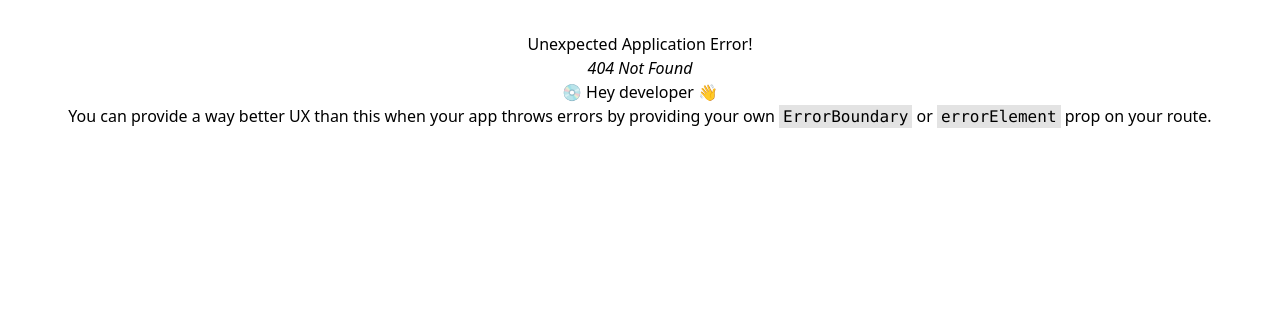
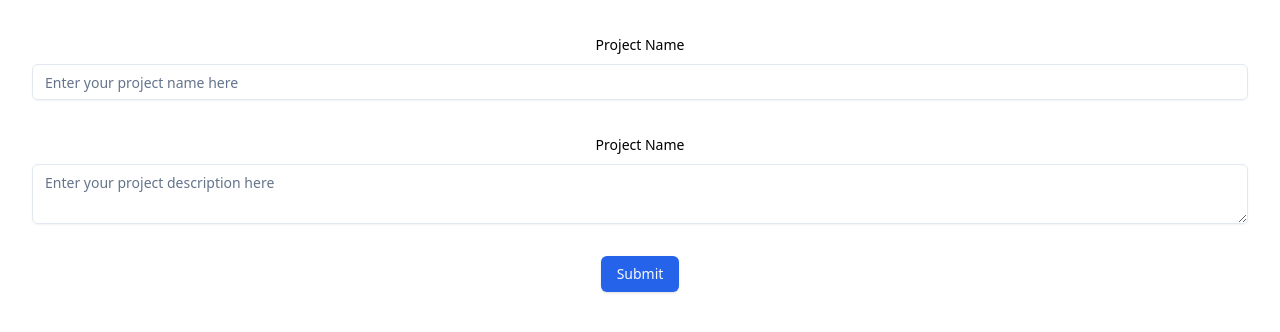
Before and after one commit to Rinaldy-Adin/if4035-blockchain-crowdfunding, a React (Vite) app in the folder frontend/: page /project/new in a window 1280 px wide. Before the commit this address had no page. Shown: the top 332 px of the page. Built offline with nearby package versions, Linux system fonts and the light colour scheme.

Commit message:
feat: initial new project page TODO: figure out why css not workin on local

```diff
--- a/frontend/src/App.tsx
+++ b/frontend/src/App.tsx
@@ -3,12 +3,17 @@
 import { createBrowserRouter, RouterProvider } from 'react-router-dom';
 import { AuthProvider } from './context/auth-context.tsx';
 import { Toaster } from '@/components/ui/toaster.tsx';
+import NewProjectPage from './components/NewProjectPage.tsx';
 
 function App() {
   const router = createBrowserRouter([
     {
       path: '/',
       element: <Profile />,
+    },
+    {
+      path: '/project/new',
+      element: <NewProjectPage />,
     },
   ]);
 
--- /dev/null
+++ b/frontend/src/components/NewProjectPage.tsx
@@ -0,0 +1,69 @@
+import { useForm } from 'react-hook-form';
+import { useAuthContext } from '../context/auth-context.tsx';
+import { z } from 'zod';
+import { zodResolver } from '@hookform/resolvers/zod';
+import { Form, FormControl, FormDescription, FormField, FormItem, FormLabel, FormMessage } from './ui/form.tsx';
+import { Input } from './ui/input.tsx';
+import { Button } from './ui/button.tsx';
+import { Textarea } from './ui/textarea.tsx';
+
+const newProjectFormSchema = z.object({
+  name: z.string().min(2, {
+    message: "The project name should at least be 2 characters.",
+  }),
+  description: z.string(),
+})
+
+type newProjectFormType = z.infer<typeof newProjectFormSchema>;
+
+export default function NewProjectPage() {
+  const { userAcc } = useAuthContext();
+
+  const form = useForm<newProjectFormType>({
+    resolver: zodResolver(newProjectFormSchema),
+    defaultValues: {
+      name: '',
+      description: '',
+    }
+  })
+
+  function onSubmit(values: newProjectFormType) {
+    console.log(values)
+  }
+
+  return (
+    <div>
+      <Form {...form}>
+        <form onSubmit={form.handleSubmit(onSubmit)} className="space-y-8">
+          <FormField
+            control={form.control}
+            name="name"
+            render={({ field }) => (
+              <FormItem>
+                <FormLabel>Project Name</FormLabel>
+                <FormControl>
+                  <Input placeholder="Enter your project name here" {...field} />
+                </FormControl>
+                <FormMessage />
+              </FormItem>
+            )}
+          />
+          <FormField
+            control={form.control}
+            name="description"
+            render={({ field }) => (
+              <FormItem>
+                <FormLabel>Project Name</FormLabel>
+                <FormControl>
+                  <Textarea placeholder="Enter your project description here" {...field} />
+                </FormControl>
+                <FormMessage />
+              </FormItem>
+            )}
+          />
+          <Button type="submit">Submit</Button>
+        </form>
+      </Form>
+    </div>
+  );
+}
--- /dev/null
+++ b/frontend/src/components/ui/form.tsx
@@ -0,0 +1,176 @@
+import * as React from "react"
+import * as LabelPrimitive from "@radix-ui/react-label"
+import { Slot } from "@radix-ui/react-slot"
+import {
+  Controller,
+  ControllerProps,
+  FieldPath,
+  FieldValues,
+  FormProvider,
+  useFormContext,
+} from "react-hook-form"
+
+import { cn } from "@/lib/utils"
+import { Label } from "@/components/ui/label"
+
+const Form = FormProvider
+
+type FormFieldContextValue<
+  TFieldValues extends FieldValues = FieldValues,
+  TName extends FieldPath<TFieldValues> = FieldPath<TFieldValues>
+> = {
+  name: TName
+}
+
+const FormFieldContext = React.createContext<FormFieldContextValue>(
+  {} as FormFieldContextValue
+)
+
+const FormField = <
+  TFieldValues extends FieldValues = FieldValues,
+  TName extends FieldPath<TFieldValues> = FieldPath<TFieldValues>
+>({
+  ...props
+}: ControllerProps<TFieldValues, TName>) => {
+  return (
+    <FormFieldContext.Provider value={{ name: props.name }}>
+      <Controller {...props} />
+    </FormFieldContext.Provider>
+  )
+}
+
+const useFormField = () => {
+  const fieldContext = React.useContext(FormFieldContext)
+  const itemContext = React.useContext(FormItemContext)
+  const { getFieldState, formState } = useFormContext()
+
+  const fieldState = getFieldState(fieldContext.name, formState)
+
+  if (!fieldContext) {
+    throw new Error("useFormField should be used within <FormField>")
+  }
+
+  const { id } = itemContext
+
+  return {
+    id,
+    name: fieldContext.name,
+    formItemId: `${id}-form-item`,
+    formDescriptionId: `${id}-form-item-description`,
+    formMessageId: `${id}-form-item-message`,
+    ...fieldState,
+  }
+}
+
+type FormItemContextValue = {
+  id: string
+}
+
+const FormItemContext = React.createContext<FormItemContextValue>(
+  {} as FormItemContextValue
+)
+
+const FormItem = React.forwardRef<
+  HTMLDivElement,
+  React.HTMLAttributes<HTMLDivElement>
+>(({ className, ...props }, ref) => {
+  const id = React.useId()
+
+  return (
+    <FormItemContext.Provider value={{ id }}>
+      <div ref={ref} className={cn("space-y-2", className)} {...props} />
+    </FormItemContext.Provider>
+  )
+})
+FormItem.displayName = "FormItem"
+
+const FormLabel = React.forwardRef<
+  React.ElementRef<typeof LabelPrimitive.Root>,
+  React.ComponentPropsWithoutRef<typeof LabelPrimitive.Root>
+>(({ className, ...props }, ref) => {
+  const { error, formItemId } = useFormField()
+
+  return (
+    <Label
+      ref={ref}
+      className={cn(error && "text-destructive", className)}
+      htmlFor={formItemId}
+      {...props}
+    />
+  )
+})
+FormLabel.displayName = "FormLabel"
+
+const FormControl = React.forwardRef<
+  React.ElementRef<typeof Slot>,
+  React.ComponentPropsWithoutRef<typeof Slot>
+>(({ ...props }, ref) => {
+  const { error, formItemId, formDescriptionId, formMessageId } = useFormField()
+
+  return (
+    <Slot
+      ref={ref}
+      id={formItemId}
+      aria-describedby={
+        !error
+          ? `${formDescriptionId}`
+          : `${formDescriptionId} ${formMessageId}`
+      }
+      aria-invalid={!!error}
+      {...props}
+    />
+  )
+})
+FormControl.displayName = "FormControl"
+
+const FormDescription = React.forwardRef<
+  HTMLParagraphElement,
+  React.HTMLAttributes<HTMLParagraphElement>
+>(({ className, ...props }, ref) => {
+  const { formDescriptionId } = useFormField()
+
+  return (
+    <p
+      ref={ref}
+      id={formDescriptionId}
+      className={cn("text-[0.8rem] text-muted-foreground", className)}
+      {...props}
+    />
+  )
+})
+FormDescription.displayName = "FormDescription"
+
+const FormMessage = React.forwardRef<
+  HTMLParagraphElement,
+  React.HTMLAttributes<HTMLParagraphElement>
+>(({ className, children, ...props }, ref) => {
+  const { error, formMessageId } = useFormField()
+  const body = error ? String(error?.message) : children
+
+  if (!body) {
+    return null
+  }
+
+  return (
+    <p
+      ref={ref}
+      id={formMessageId}
+      className={cn("text-[0.8rem] font-medium text-destructive", className)}
+      {...props}
+    >
+      {body}
+    </p>
+  )
+})
+FormMessage.displayName = "FormMessage"
+
+export {
+  useFormField,
+  Form,
+  FormItem,
+  FormLabel,
+  FormControl,
+  FormDescription,
+  FormMessage,
+  FormField,
+}
--- /dev/null
+++ b/frontend/src/components/ui/input.tsx
@@ -0,0 +1,22 @@
+import * as React from "react"
+
+import { cn } from "@/lib/utils"
+
+const Input = React.forwardRef<HTMLInputElement, React.ComponentProps<"input">>(
+  ({ className, type, ...props }, ref) => {
+    return (
+      <input
+        type={type}
+        className={cn(
+          "flex h-9 w-full rounded-md border border-input bg-transparent px-3 py-1 text-base shadow-sm transition-colors file:border-0 file:bg-transparent file:text-sm file:font-medium file:text-foreground placeholder:text-muted-foreground focus-visible:outline-none focus-visible:ring-1 focus-visible:ring-ring disabled:cursor-not-allowed disabled:opacity-50 md:text-sm",
+          className
+        )}
+        ref={ref}
+        {...props}
+      />
+    )
+  }
+)
+Input.displayName = "Input"
+
+export { Input }
--- /dev/null
+++ b/frontend/src/components/ui/label.tsx
@@ -0,0 +1,26 @@
+"use client"
+
+import * as React from "react"
+import * as LabelPrimitive from "@radix-ui/react-label"
+import { cva, type VariantProps } from "class-variance-authority"
+
+import { cn } from "@/lib/utils"
+
+const labelVariants = cva(
+  "text-sm font-medium leading-none peer-disabled:cursor-not-allowed peer-disabled:opacity-70"
+)
+
+const Label = React.forwardRef<
+  React.ElementRef<typeof LabelPrimitive.Root>,
+  React.ComponentPropsWithoutRef<typeof LabelPrimitive.Root> &
+    VariantProps<typeof labelVariants>
+>(({ className, ...props }, ref) => (
+  <LabelPrimitive.Root
+    ref={ref}
+    className={cn(labelVariants(), className)}
+    {...props}
+  />
+))
+Label.displayName = LabelPrimitive.Root.displayName
+
+export { Label }
--- /dev/null
+++ b/frontend/src/components/ui/textarea.tsx
@@ -0,0 +1,22 @@
+import * as React from "react"
+
+import { cn } from "@/lib/utils"
+
+const Textarea = React.forwardRef<
+  HTMLTextAreaElement,
+  React.ComponentProps<"textarea">
+>(({ className, ...props }, ref) => {
+  return (
+    <textarea
+      className={cn(
+        "flex min-h-[60px] w-full rounded-md border border-input bg-transparent px-3 py-2 text-base shadow-sm placeholder:text-muted-foreground focus-visible:outline-none focus-visible:ring-1 focus-visible:ring-ring disabled:cursor-not-allowed disabled:opacity-50 md:text-sm",
+        className
+      )}
+      ref={ref}
+      {...props}
+    />
+  )
+})
+Textarea.displayName = "Textarea"
+
+export { Textarea }
```
Also changed, not shown: frontend/package.json (+6 -2 lines), 1 other file (tests, documents, lock files or other folders).
